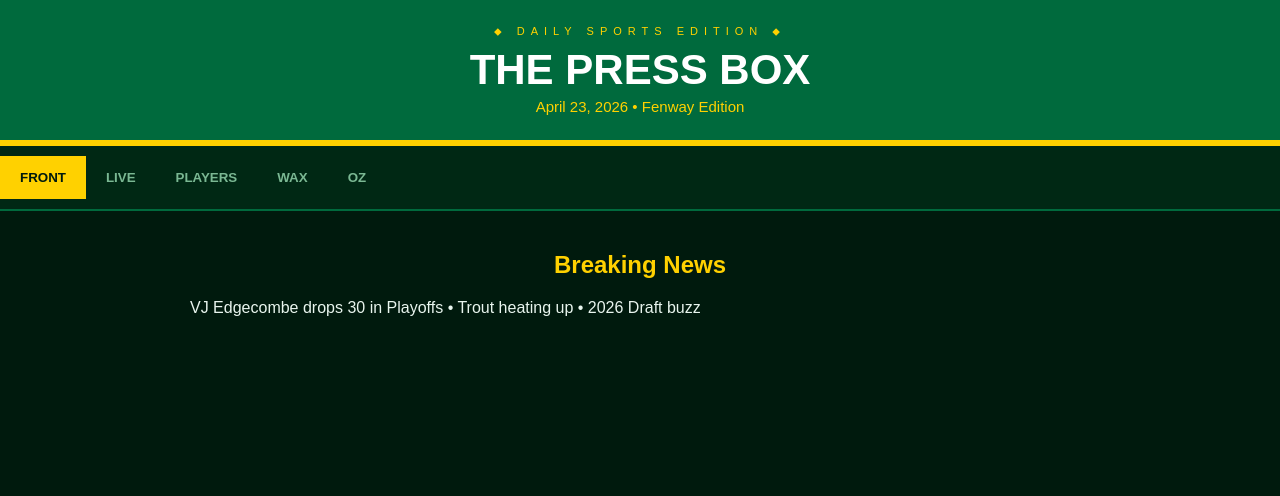
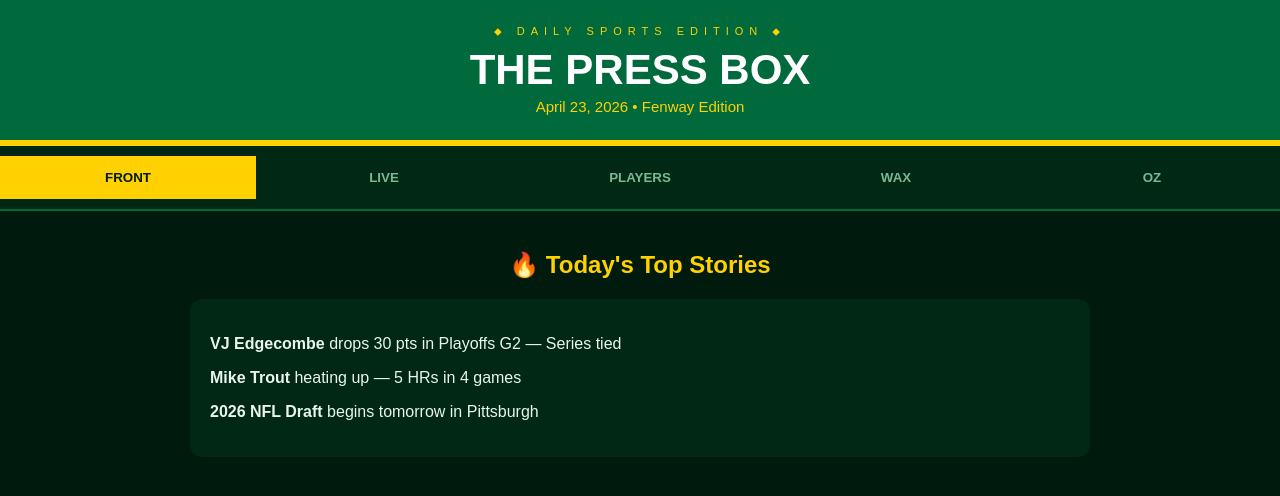
Before and after one commit to sctilt/Pressbox, a React (Vite) app: page / in a window 1280 px wide. Shown: the top 496 px of the page. Built offline with nearby package versions, Linux system fonts and the light colour scheme.

Commit message:
Update App.jsx

```diff
--- a/src/App.jsx
+++ b/src/App.jsx
@@ -7,6 +7,14 @@ const chartData = [
   { week: 'W3', Ohtani: 2020, Judge: 920, Edgecombe: 120, Trout: 550 },
   { week: 'W4', Ohtani: 2050, Judge: 940, Edgecombe: 150, Trout: 600 },
   { week: 'Now', Ohtani: 2100, Judge: 965, Edgecombe: 175, Trout: 620 },
+];
+
+const players = [
+  { name: "Shohei Ohtani", team: "LAD", value: 2100, change: 7.7 },
+  { name: "Aaron Judge", team: "NYY", value: 965, change: 10.3 },
+  { name: "VJ Edgecombe", team: "PHI", value: 175, change: 169 },
+  { name: "Mike Trout", team: "LAA", value: 620, change: 63 },
+  { name: "Yordan Alvarez", team: "HOU", value: 325, change: 23.6 },
 ];
 
 export default function App() {
@@ -33,7 +41,9 @@ export default function App() {
               color: tab === label.toLowerCase() ? '#001a0d' : '#7ab893',
               border: 'none',
               fontWeight: 'bold',
-              whiteSpace: 'nowrap'
+              whiteSpace: 'nowrap',
+              flex: '1',
+              minWidth: '80px'
             }}
           >
             {label}
@@ -42,21 +52,29 @@ export default function App() {
       </div>
 
       <div style={{ padding: '20px', maxWidth: '900px', margin: '0 auto' }}>
+        {/* FRONT PAGE */}
         {tab === 'front' && (
           <div>
-            <h2 style={{ color: '#ffd100', textAlign: 'center' }}>Breaking News</h2>
-            <p>VJ Edgecombe drops 30 in Playoffs • Trout heating up • 2026 Draft buzz</p>
+            <h2 style={{ color: '#ffd100', textAlign: 'center' }}>🔥 Today's Top Stories</h2>
+            <div style={{ background: '#002814', padding: '20px', borderRadius: '12px', margin: '20px 0' }}>
+              <p><strong>VJ Edgecombe</strong> drops 30 pts in Playoffs G2 — Series tied</p>
+              <p><strong>Mike Trout</strong> heating up — 5 HRs in 4 games</p>
+              <p><strong>2026 NFL Draft</strong> begins tomorrow in Pittsburgh</p>
+            </div>
           </div>
         )}
 
+        {/* LIVE SCORES */}
         {tab === 'live' && (
           <div style={{ background: '#002814', padding: '25px', borderRadius: '12px' }}>
-            <h3 style={{ color: '#ffd100' }}>🔴 LIVE SCORES</h3>
-            <p>BOS @ NYY — 6:45 PM</p>
-            <p>OKC vs PHX (Playoffs G2) — 9:30 PM</p>
+            <h3 style={{ color: '#ffd100' }}>🔴 LIVE & TODAY'S GAMES</h3>
+            <p>BOS @ NYY — 6:45 PM ET</p>
+            <p>OKC vs PHX — NBA Playoffs G2 • 9:30 PM ET</p>
+            <p style={{ color: '#00e676', marginTop: '15px' }}>More games updating live...</p>
           </div>
         )}
 
+        {/* PLAYERS */}
         {tab === 'players' && (
           <div>
             <h3 style={{ color: '#ffd100', marginBottom: '15px' }}>📈 CARD VALUE TREND</h3>
@@ -69,28 +87,46 @@ export default function App() {
                 <Line type="monotone" dataKey="Ohtani" stroke="#ffd100" strokeWidth={4} name="Ohtani" />
                 <Line type="monotone" dataKey="Judge" stroke="#00e676" strokeWidth={4} name="Judge" />
                 <Line type="monotone" dataKey="Edgecombe" stroke="#ffffff" strokeWidth={4} name="Edgecombe" />
-                <Line type="monotone" dataKey="Trout" stroke="#ff9800" strokeWidth={4} name="Trout" />
               </LineChart>
             </ResponsiveContainer>
-            <div style={{ marginTop: '20px' }}>
-              <p><strong>Shohei Ohtani</strong> — $2,100 (+7.7%)</p>
-              <p><strong>VJ Edgecombe</strong> — $175 (+169% 🔥)</p>
-            </div>
+
+            <h3 style={{ color: '#ffd100', margin: '25px 0 15px' }}>⭐ Tracked Players</h3>
+            {players.map(p => (
+              <div key={p.name} style={{ background: '#002814', padding: '18px', marginBottom: '12px', borderRadius: '10px', border: '1px solid #006a3d' }}>
+                <div style={{ display: 'flex', justifyContent: 'space-between' }}>
+                  <div>
+                    <strong>{p.name}</strong><br />
+                    <span style={{ color: '#7ab893' }}>{p.team}</span>
+                  </div>
+                  <div style={{ textAlign: 'right' }}>
+                    <div style={{ fontSize: '22px', color: '#ffd100' }}>${p.value}</div>
+                    <div style={{ color: p.change > 0 ? '#00e676' : '#ff4444' }}>
+                      {p.change > 0 ? '▲' : '▼'} {p.change}%
+                    </div>
+                  </div>
+                </div>
+              </div>
+            ))}
           </div>
         )}
 
+        {/* WAX */}
         {tab === 'wax' && (
-          <div>
+          <div style={{ background: '#002814', padding: '25px', borderRadius: '12px' }}>
             <h3 style={{ color: '#ffd100' }}>📦 WAX TRACKER</h3>
-            <p>2026 Bowman Draft • Topps Chrome • Prizm Basketball</p>
+            <p><strong>2026 Bowman Draft</strong> — May 13 (Pre-order live)</p>
+            <p><strong>2026 Topps Chrome</strong> — August</p>
+            <p><strong>2025-26 Prizm Basketball</strong> — Already heating up</p>
           </div>
         )}
 
+        {/* OZ */}
         {tab === 'oz' && (
-          <div>
-            <h3 style={{ color: '#ffd100' }}>🔮 OZ PREDICTIONS</h3>
-            <p>Strong Buy: Ethan Holliday Bowman Auto</p>
-            <p>Today's Best Bet: Angels ML</p>
+          <div style={{ background: '#002814', padding: '25px', borderRadius: '12px' }}>
+            <h3 style={{ color: '#ffd100' }}>🔮 OZ DAILY PICKS</h3>
+            <p><strong>Strong Buy:</strong> Ethan Holliday 2026 Bowman 1st Auto</p>
+            <p><strong>Today's Best Bet:</strong> Angels ML vs TOR (+185)</p>
+            <p><strong>High Confidence:</strong> Jose Soriano Over 6.5 Ks</p>
           </div>
         )}
       </div>
```
